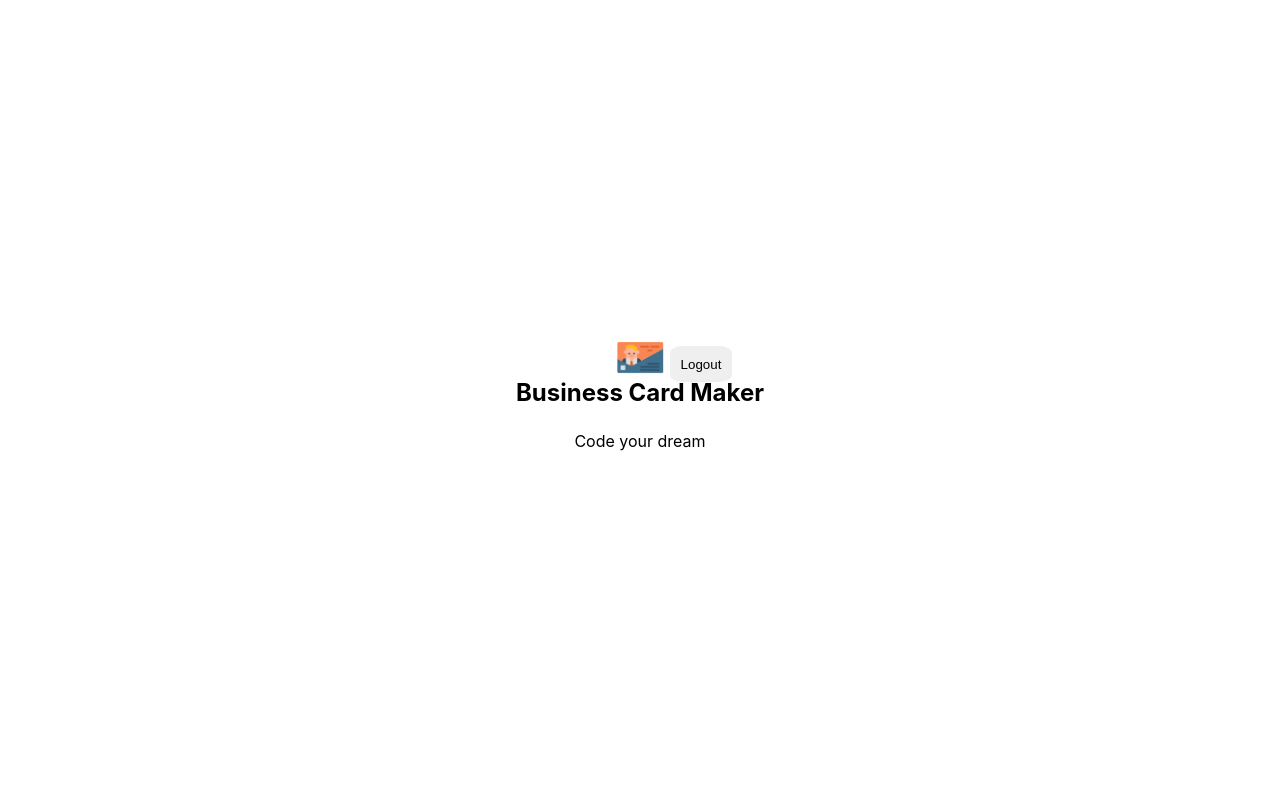
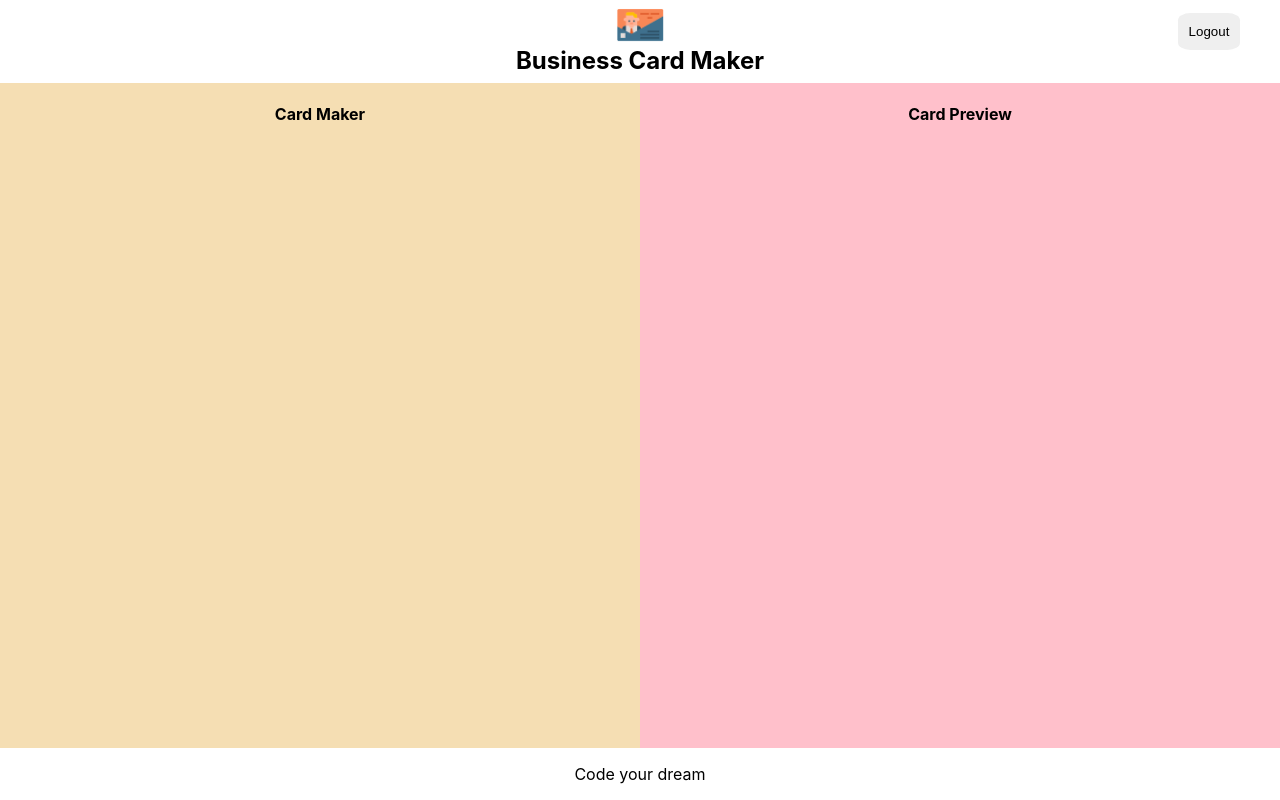
Before and after one commit to YennieJ/clone_card-maker, a React (Create React App) app: page /maker in a window 1280 px wide. Built offline with nearby package versions, Linux system fonts and the light colour scheme; no server answers; sample sign-in values are in the browser's storage.

Commit message:
add editor and preview layout

```diff
--- a/package.json
+++ b/package.json
@@ -9,6 +9,7 @@
     "firebase": "7.20.0",
     "react": "17.0.2",
     "react-dom": "17.0.2",
+    "react-paypal-express-checkout": "^1.0.5",
     "react-router-dom": "5.2.0",
     "react-scripts": "4.0.3",
     "web-vitals": "^2.1.0"
@@ -38,7 +39,7 @@
     ]
   },
   "devDependencies": {
-    "babel-jest": "26.6.0",
+    "react-error-overlay": "6.0.9",
     "webpack-dev-server": "3.11.1"
   }
 }
--- a/src/App.jsx
+++ b/src/App.jsx
@@ -1,15 +1,9 @@
-import React from "react";
 import { BrowserRouter, Route, Switch } from "react-router-dom";
 import Login from "./components/login/login";
 import Maker from "./components/maker/maker";
 import styles from "./App.module.css";
 
 function App({ authService }) {
-  document.cookie = "promo_shown=1; Max-Age=2600000; Secure";
-  // document.cookie = "safeCookie1=foo;SameSite=Lax";
-  // document.cookie = "safeCookie2=foo";
-  // document.cookie = "crossCookie=bar;SameSite=None;Secure";
-
   return (
     <div className={styles.app}>
       <BrowserRouter>
--- /dev/null
+++ b/src/components/editor/editor.jsx
@@ -0,0 +1,10 @@
+import React from 'react';
+import styles from './editor.module.css';
+
+const Editor = props => (
+  <section className={styles.editor}>
+    <h1 className={styles.title}>Card Maker</h1>
+  </section>
+);
+
+export default Editor;
--- /dev/null
+++ b/src/components/editor/editor.module.css
@@ -0,0 +1,13 @@
+@value makerGreen from '../../common/colors.css';
+
+.editor {
+  flex-basis: 50%;
+  background-color: wheat;
+}
+
+.title {
+  width: 100%;
+  text-align: center;
+  margin-bottom: 1em;
+  color: makerGreen;
+}
--- a/src/components/login/login.jsx
+++ b/src/components/login/login.jsx
@@ -1,5 +1,4 @@
 import React, { useEffect } from "react";
-
 import { useHistory } from "react-router-dom";
 import Footer from "../footer/footer";
 import Header from "../header/header";
--- a/src/components/maker/maker.jsx
+++ b/src/components/maker/maker.jsx
@@ -1,7 +1,9 @@
 import React, { useEffect } from "react";
 import { useHistory } from "react-router-dom";
+import Editor from "../editor/editor";
 import Footer from "../footer/footer";
 import Header from "../header/header";
+import Preview from "../preview/preview";
 import styles from "./maker.module.css";
 
 const Maker = ({ authService }) => {
@@ -20,6 +22,10 @@
   return (
     <section className={styles.maker}>
       <Header onLogout={onLogout} />
+      <section className={styles.container}>
+        <Editor />
+        <Preview />
+      </section>
       <Footer />
     </section>
   );
--- a/src/components/maker/maker.module.css
+++ b/src/components/maker/maker.module.css
@@ -0,0 +1,19 @@
+@value mediaQuery from '../../common/size.css';
+
+.maker {
+  width: 100%;
+  height: 100%;
+  display: flex;
+  flex-direction: column;
+}
+
+.container {
+  display: flex;
+  flex: 1;
+}
+
+@media screen and (max-width: mediaQuery) {
+  .container {
+    flex-direction: column;
+  }
+}
--- /dev/null
+++ b/src/components/preview/preview.jsx
@@ -0,0 +1,10 @@
+import React from 'react';
+import styles from './preview.module.css';
+
+const Preview = props => (
+  <section className={styles.preview}>
+    <h1 className={styles.title}>Card Preview</h1>
+  </section>
+);
+
+export default Preview;
--- /dev/null
+++ b/src/components/preview/preview.module.css
@@ -0,0 +1,13 @@
+@value makerGreen from '../../common/colors.css';
+
+.preview {
+  flex-basis: 50%;
+  background-color: pink;
+}
+
+.title {
+  width: 100%;
+  text-align: center;
+  margin-bottom: 1em;
+  color: makerGreen;
+}
--- a/src/index.module.css
+++ b/src/index.module.css
@@ -1,4 +1,3 @@
-@value makerWhite from "./common/colors.css";
 body {
   margin: 0;
   font-family: -apple-system, BlinkMacSystemFont, "Segoe UI", "Roboto", "Oxygen",
```
Also changed, not shown: 2 other files (tests, documents, lock files or other folders).
